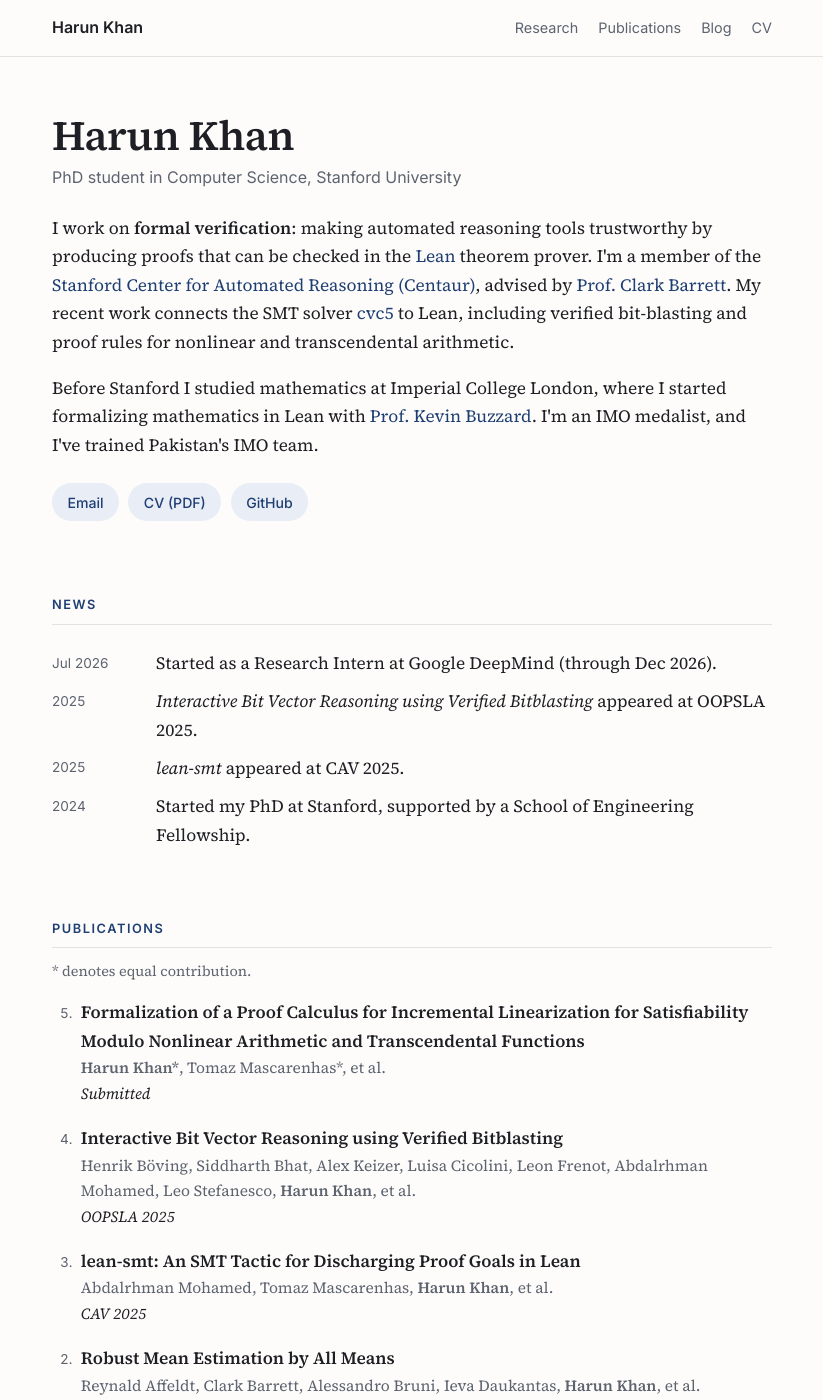
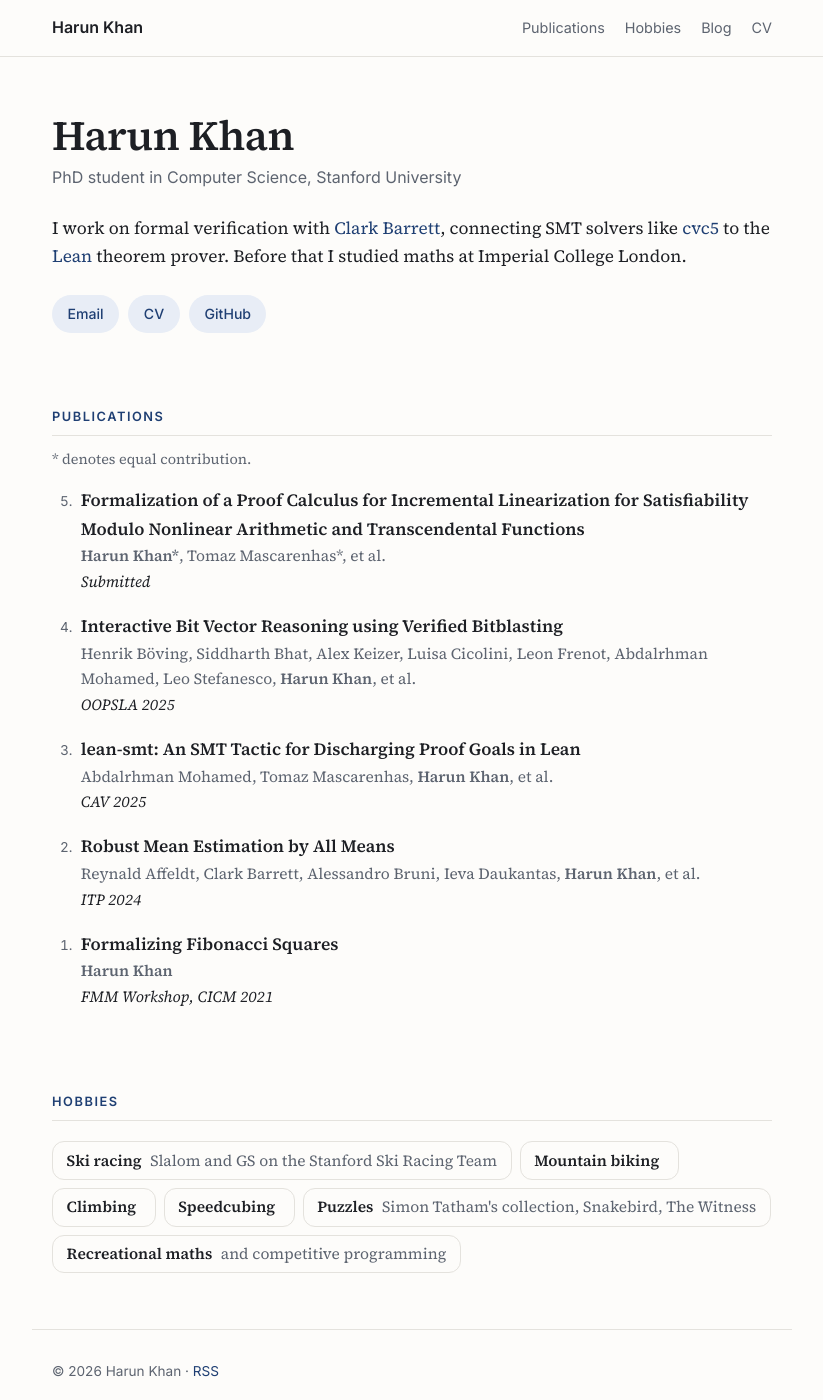
Before and after one commit to harunk-dev/website, a Jekyll site: the page built from index.html, in a window 1280 px wide and 1400 px high. Shown: the whole window, without its empty margins (228-1051 px from the left). Built offline with Jekyll 4.4.1, drawn with Linux system fonts in a browser that asks for light colours; some of the changed text lies outside the part shown.

Commit message:
Trim home page to bio, publications and hobbies
Co-Authored-By: Claude Opus 5.5 <noreply@anthropic.com>
Claude-Session: https://claude.ai/code/session_01734RpCjVag34boEXhMytMG

```diff
--- a/_layouts/default.html
+++ b/_layouts/default.html
@@ -23,8 +23,8 @@
     <nav class="wrap nav">
       <a class="brand" href="{{ '/' | relative_url }}">{{ site.title }}</a>
       <ul>
-        <li class="opt"><a href="{{ '/#research' | relative_url }}">Research</a></li>
         <li><a href="{{ '/#publications' | relative_url }}">Publications</a></li>
+        <li><a href="{{ '/#hobbies' | relative_url }}">Hobbies</a></li>
         <li><a href="{{ '/blog/' | relative_url }}">Blog</a></li>
         <li><a href="{{ '/cv.pdf' | relative_url }}">CV</a></li>
       </ul>
--- a/index.html
+++ b/index.html
@@ -3,48 +3,19 @@ layout: default
 ---
   <main class="wrap" id="top">
     <section class="hero">
-      <div class="hero-text">
       <h1>Harun Khan</h1>
       <p class="tagline">PhD student in Computer Science, Stanford University</p>
       <p>
-          I work on <strong>formal verification</strong>: making automated reasoning tools
-          trustworthy by producing proofs that can be checked in the
-          <a href="https://lean-lang.org/">Lean</a> theorem prover. I'm a member of the
-          <a href="https://centaur.stanford.edu/">Stanford Center for Automated Reasoning (Centaur)</a>,
-          advised by <a href="https://theory.stanford.edu/~barrett/">Prof. Clark Barrett</a>.
-          My recent work connects the SMT solver <a href="https://cvc5.github.io/">cvc5</a> to Lean,
-          including verified bit-blasting and proof rules for nonlinear and transcendental arithmetic.
-        </p>
-        <p>
-          Before Stanford I studied mathematics at Imperial College London, where I started
-          formalizing mathematics in Lean with <a href="https://www.imperial.ac.uk/people/k.buzzard">Prof. Kevin Buzzard</a>.
-          I'm an IMO medalist, and I've trained Pakistan's IMO team.
+        I work on formal verification with <a href="https://theory.stanford.edu/~barrett/">Clark Barrett</a>,
+        connecting SMT solvers like <a href="https://cvc5.github.io/">cvc5</a> to the
+        <a href="https://lean-lang.org/">Lean</a> theorem prover. Before that I studied maths at Imperial College London.
       </p>
       <p class="links">
         <a class="btn" href="mailto:harun19@stanford.edu">Email</a>
-          <a class="btn" href="{{ '/cv.pdf' | relative_url }}">CV (PDF)</a>
+        <a class="btn" href="{{ '/cv.pdf' | relative_url }}">CV</a>
         <a class="btn" href="https://github.com/harunk-dev">GitHub</a>
       </p>
-      </div>
     </section>
-
-    <section id="news">
-      <h2>News</h2>
-      <ul class="news">
-        <li><span class="date">Jul 2026</span> <span>Started as a Research Intern at Google DeepMind (through Dec 2026).</span></li>
-        <li><span class="date">2025</span> <span><em>Interactive Bit Vector Reasoning using Verified Bitblasting</em> appeared at OOPSLA 2025.</span></li>
-        <li><span class="date">2025</span> <span><em>lean-smt</em> appeared at CAV 2025.</span></li>
-        <li><span class="date">2024</span> <span>Started my PhD at Stanford, supported by a School of Engineering Fellowship.</span></li>
-      </ul>
-    </section>
-
-    {% if site.posts.size > 0 %}
-    <section id="writing">
-      <h2>Recent Writing</h2>
-      {% include post-list.html posts=site.posts limit=3 %}
-      <p class="more"><a href="{{ '/blog/' | relative_url }}">All posts →</a></p>
-    </section>
-    {% endif %}
 
     <section id="publications">
       <h2>Publications</h2>
@@ -78,95 +49,24 @@ layout: default
       </ol>
     </section>
 
-    <section id="research">
-      <h2>Research Experience</h2>
-      <div class="entry">
-        <div class="entry-head"><h3>Google DeepMind</h3><span class="when">Jul 2026 – Dec 2026</span></div>
-        <p class="role">Research Intern</p>
-      </div>
-      <div class="entry">
-        <div class="entry-head"><h3>Stanford Centaur</h3><span class="when">Jan 2023 – present</span></div>
-        <p class="role">with Prof. Clark Barrett</p>
-        <ul>
-          <li>Proved proof rules in Lean for incremental linearization and proof reconstruction for SMT-NLA and SMT-NTA.</li>
-          <li>Mechanized bit-blasting in Lean so that cvc5's bit-vector solver produces Lean-checkable proofs.</li>
-          <li>Proved the correctness of a robust mean estimation algorithm in Lean.</li>
-        </ul>
-      </div>
-      <div class="entry">
-        <div class="entry-head"><h3>Stanford Theory</h3><span class="when">Jul 2023 – Mar 2024</span></div>
-        <p class="role">with Prof. Gregory Valiant</p>
-        <ul>
-          <li>Studied memory-sample lower bounds for linear regression with hyperplane oracles.</li>
-          <li>Explored progress metrics toward generalizing parity-learning analysis to continuous settings.</li>
-        </ul>
-      </div>
-      <div class="entry">
-        <div class="entry-head"><h3>Imperial College London</h3><span class="when">Jul 2020 – Oct 2020</span></div>
-        <p class="role">Undergraduate research with Prof. Kevin Buzzard</p>
-        <ul>
-          <li>Formalized the finiteness of Fibonacci squares and the existence of solutions to Pell's equation in Lean, a problem from Freek Wiedijk's list. Presented at FMM 2021 and awarded the Imperial UROP Prize.</li>
-        </ul>
-      </div>
-    </section>
-
-    <section id="education">
-      <h2>Education</h2>
-      <div class="entry">
-        <div class="entry-head"><h3>Stanford University</h3><span class="when">2022 – present</span></div>
-        <p class="role">PhD, Computer Science (2024 – present) · MS, Symbolic Systems (2022 – 2024)</p>
-      </div>
-      <div class="entry">
-        <div class="entry-head"><h3>Imperial College London</h3><span class="when">2019 – 2022</span></div>
-        <p class="role">BSc Mathematics, First Class Honours</p>
-      </div>
-    </section>
-
-    <section id="teaching">
-      <h2>Teaching</h2>
-      <div class="entry">
-        <div class="entry-head"><h3>IMO Trainer, Pakistan National Team</h3><span class="when">Jun – Jul 2021</span></div>
-        <p class="role">COMSATS University</p>
-        <p>Trained the six-member Pakistan IMO team in algebra, number theory, combinatorics and geometry; wrote problem sets, handouts and weekly tests and lectured daily.</p>
-      </div>
-      <div class="entry">
-        <div class="entry-head"><h3>Mathematics Instructor</h3><span class="when">Jul – Aug 2022</span></div>
-        <p class="role">King Abdullah University of Science &amp; Technology (KAUST)</p>
-        <p>Virtual summer program introducing gifted high-school students to advanced mathematics.</p>
-      </div>
-      <div class="entry">
-        <div class="entry-head"><h3>Competition Math Trainer</h3><span class="when">May 2020 – Jan 2022</span></div>
-        <p class="role">Areteem Institute</p>
-        <p>Coached Algebra Math Challenge I-B and II-B at the AMC 8 and AMC 10/12 levels.</p>
-      </div>
-    </section>
-
-    <section id="awards">
-      <h2>Awards &amp; Honors</h2>
-      <ul class="awards">
-        <li><b>Stanford School of Engineering Fellowship</b> 2024</li>
-        <li><b>International Mathematics Competition</b> First Prize (Gold) 2021, Second Prize 2020</li>
-        <li><b>Imperial College UROP Prize</b> 2020, for formalizing Fibonacci squares in Lean</li>
-        <li><b>Imperial College Mathematics Competition</b> 1st at Imperial, 10th in the UK (Round 1), 2019</li>
-        <li><b>International Mathematical Olympiad</b> Bronze Medal 2019, leader of the Pakistan team</li>
-        <li><b>Asian Pacific Mathematics Olympiad</b> Bronze 2019, 1st in Pakistan</li>
-        <li><b>Kangaroo Mathematics Competition</b> Gold 2019, Bronze 2017</li>
-        <li><b>Cambridge Outstanding Learner Award</b> Top in the World, IGCSE Mathematics 2016</li>
+    <section id="hobbies">
+      <h2>Hobbies</h2>
+      <ul class="hobbies">
+        <li><b>Ski racing</b> Slalom and GS on the Stanford Ski Racing Team</li>
+        <li><b>Mountain biking</b></li>
+        <li><b>Climbing</b></li>
+        <li><b>Speedcubing</b></li>
+        <li><b>Puzzles</b> Simon Tatham's collection, Snakebird, The Witness</li>
+        <li><b>Recreational maths</b> and competitive programming</li>
       </ul>
     </section>
 
-    <section id="service">
-      <h2>Service</h2>
-      <ul class="awards">
-        <li><b>Chair</b>, Imperial College Mathematics Competition (2021–22): grew a national competition to 200+ participants from six UK universities.</li>
-        <li><b>Head of Problem Selection</b>, Imperial College Mathematics Competition (2020–21).</li>
-        <li><b>Graduate Student Liaison</b>, Stanford Muslim Student Union (2024–25).</li>
-      </ul>
+    {% if site.posts.size > 0 %}
+    <section id="writing">
+      <h2>Recent Writing</h2>
+      {% include post-list.html posts=site.posts limit=3 %}
+      <p class="more"><a href="{{ '/blog/' | relative_url }}">All posts →</a></p>
     </section>
+    {% endif %}
 
-    <section id="misc">
-      <h2>Outside Research</h2>
-      <p>I raced slalom and giant slalom on the Stanford Ski Racing Team. I also enjoy mountain biking, climbing, speedcubing,
-        competitive programming and puzzle games like Simon Tatham's collection, Snakebird and The Witness.</p>
-    </section>
   </main>
--- a/style.css
+++ b/style.css
@@ -165,3 +165,8 @@ pre code { background: none; padding: 0; }
   .post-list li { grid-template-columns: 1fr; gap: 0.1rem; }
   .post-header h1 { font-size: 1.75rem; }
 }
+
+/* Hobbies */
+.hobbies { list-style: none; padding: 0; margin: 0; display: flex; flex-wrap: wrap; gap: 0.5rem; }
+.hobbies li { padding: 0.35rem 0.85rem; border: 1px solid var(--rule); border-radius: 12px; color: var(--muted); font-size: 0.97rem; }
+.hobbies b { color: var(--fg); font-weight: 600; margin-right: 0.3rem; }
```
Lines whose indentation alone changed are shown as unchanged.
